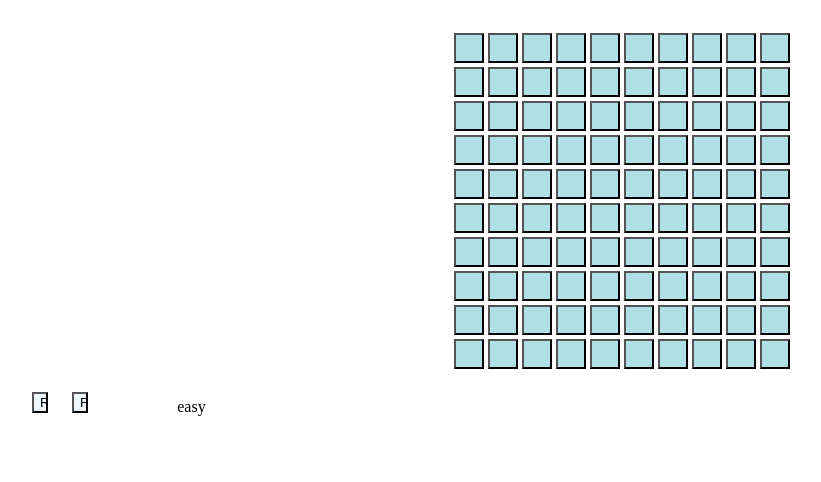
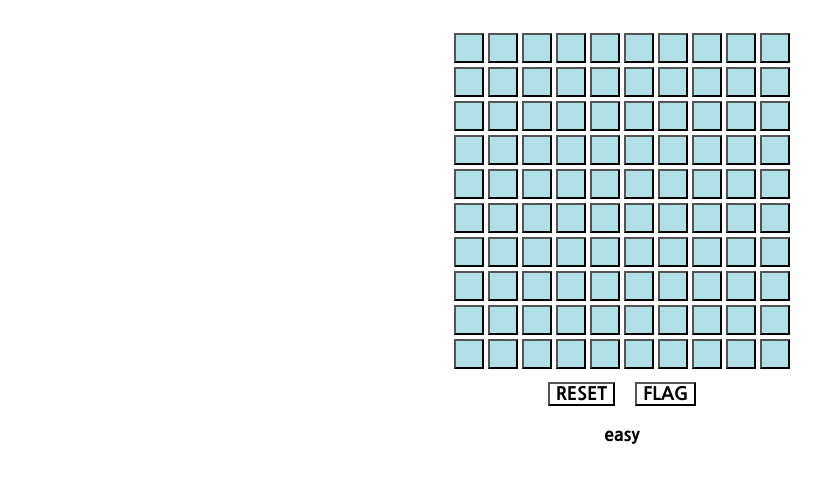
Before and after one commit to jhleekr/minesweeper, a plain HTML site: page game.html in a window 1280 px wide. Shown: the whole page, without its empty margins (18-839 px from the left). Drawn offline with Linux system fonts and the light colour scheme.

Commit message:
버튼, 글자(폰트) 수정

```diff
--- a/game.css
+++ b/game.css
@@ -21,16 +21,29 @@ body {
     box-shadow: 0 0 10px -4px;
 }
 .control {
-    display: flex;
-    margin: 10px;
+    display: block;
+	margin: auto;
+	width: 10%;
+	text-align: center;
+	font-family: 'Nanum Gothic', sans-serif;
+}
+.controlbtn {
+	display: flex;
+	justify-content: center;
+	width: 100%;
 }
 .button_general {
-    border-radius: 1%;
-    margin: 10px;
-    width: 10%;
-    background-color: aliceblue;
+	border-radius: 1%;
+    background-color: white;
+	margin: 10px;
+	font-size: 18px;
+	font-family: 'Nanum Gothic', sans-serif;
 }
-#time {}
+#dif, #scoreboard, #time, #restxt {
+	font-size: 18px;
+	margin: 10px;
+	font-family: 'Nanum Gothic', sans-serif;
+}
 .unknown_mine {
     border-radius: 1%;
     width: 30px;
```
